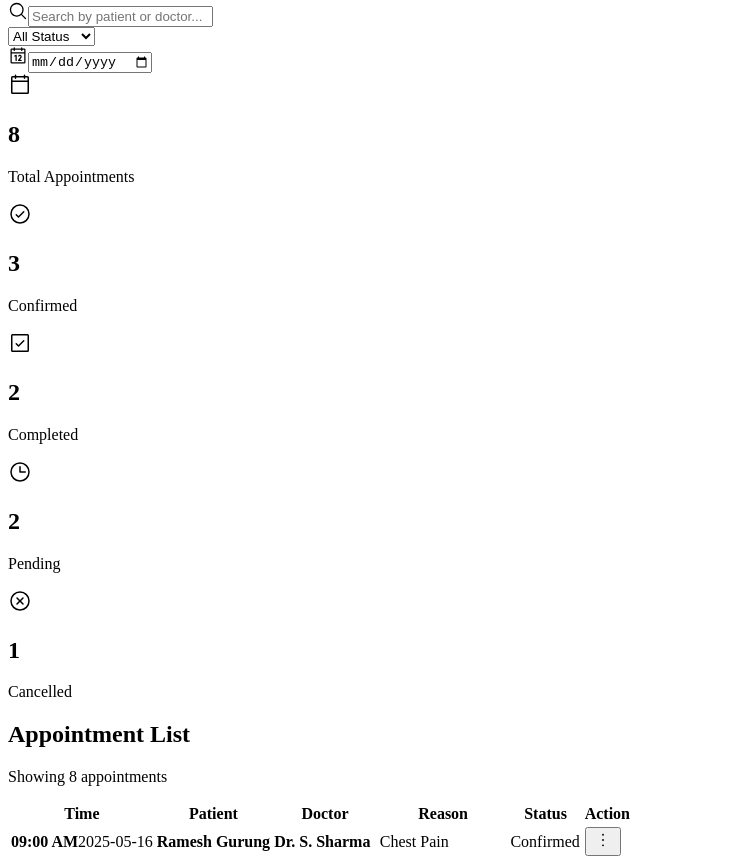
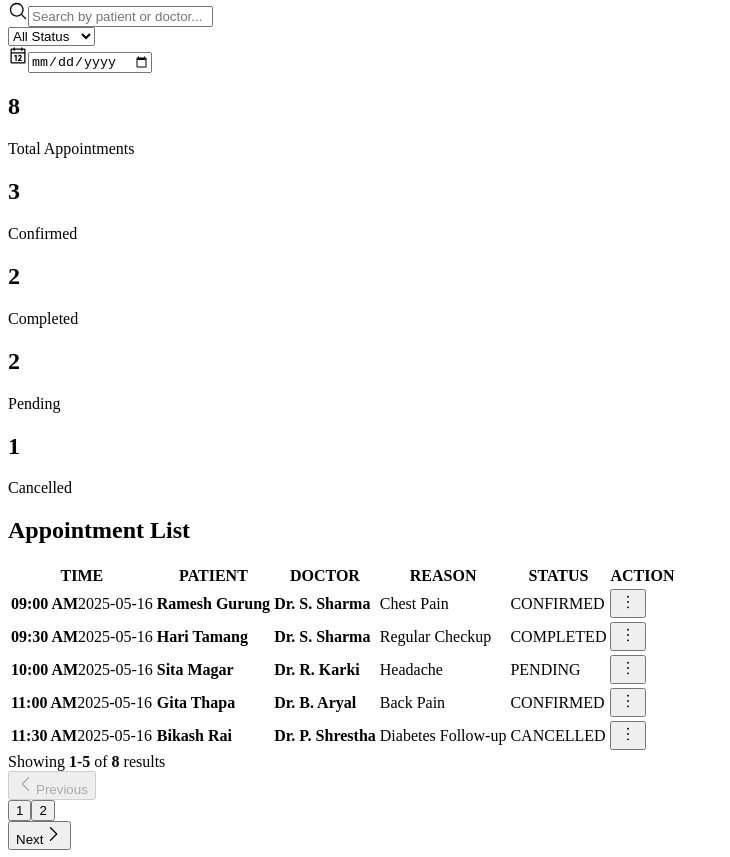
Before and after one commit to Happilli/adminmeds, a React (Vite) app: page /appointments in a window 1280 px wide. Shown: the part 866-1723 px from the top of the page, without its empty margins (0-730 px from the left). Built offline with nearby package versions, Linux system fonts and the light colour scheme; the HTML template or start-up script is replaced by a standard one.

Commit message:
remove icons from stuff and update appointments

```diff
--- a/src/components/AppointmentStats/AppointmentStats.jsx
+++ b/src/components/AppointmentStats/AppointmentStats.jsx
@@ -1,32 +1,20 @@
-import {
-  CalendarBlankIcon,
-  CheckCircleIcon,
-  CheckSquareIcon,
-  ClockIcon,
-  XCircleIcon,
-} from "@phosphor-icons/react";
-
 function AppointmentStats({ stats }) {
   const cards = [
-    { title: "Total Appointments", value: stats.total, icon: CalendarBlankIcon, bg: "bg-secondary-container/40", text: "text-secondary" },
-    { title: "Confirmed", value: stats.confirmed, icon: CheckCircleIcon, bg: "bg-tertiary-container/20", text: "text-tertiary" },
-    { title: "Completed", value: stats.completed, icon: CheckSquareIcon, bg: "bg-primary-container/20", text: "text-primary" },
-    { title: "Pending", value: stats.pending, icon: ClockIcon, bg: "bg-secondary-container/40", text: "text-secondary-fixed" },
-    { title: "Cancelled", value: stats.cancelled, icon: XCircleIcon, bg: "bg-error-container/20", text: "text-error" },
+    { title: "Total Appointments", value: stats.total },
+    { title: "Confirmed", value: stats.confirmed },
+    { title: "Completed", value: stats.completed },
+    { title: "Pending", value: stats.pending },
+    { title: "Cancelled", value: stats.cancelled },
   ];
 
   return (
     <div className="grid grid-cols-2 lg:grid-cols-5 gap-5">
-      {cards.map(({ title, value, icon: Icon, bg, text }) => (
+      {cards.map(({ title, value }) => (
         <div
           key={title}
-          className="bg-surface-container rounded-2xl p-5 border border-outline-variant hover:-translate-y-1 transition-transform"
+          className="bg-surface-container rounded-2xl p-5 border border-outline-variant
+           hover:border-primary/40 transition-colors"
         >
-          <div className="flex justify-end mb-4">
-            <div className={`w-12 h-12 rounded-xl flex items-center justify-center ${bg} ${text}`}>
-              <Icon size={24} />
-            </div>
-          </div>
           <h2 className="text-3xl font-bold text-on-surface">{value}</h2>
           <p className="text-sm text-on-surface-variant mt-2">{title}</p>
         </div>
--- a/src/components/AppointmentTable/AppointmentTable.jsx
+++ b/src/components/AppointmentTable/AppointmentTable.jsx
@@ -41,12 +41,12 @@ function AppointmentTable({ appointments, onViewDetails, onUpdateStatus }) {
       <table className="w-full border-collapse">
         <thead>
           <tr>
-            <th className="text-left py-4 px-6 text-sm font-semibold text-on-surface-variant bg-surface-container-high">Time</th>
-            <th className="text-left py-4 px-6 text-sm font-semibold text-on-surface-variant bg-surface-container-high">Patient</th>
-            <th className="text-left py-4 px-6 text-sm font-semibold text-on-surface-variant bg-surface-container-high">Doctor</th>
-            <th className="text-left py-4 px-6 text-sm font-semibold text-on-surface-variant bg-surface-container-high">Reason</th>
-            <th className="text-left py-4 px-6 text-sm font-semibold text-on-surface-variant bg-surface-container-high">Status</th>
-            <th className="text-left py-4 px-6 text-sm font-semibold text-on-surface-variant bg-surface-container-high">Action</th>
+            <th className="text-left py-4 px-6 text-sm font-semibold text-on-surface-variant bg-surface-container-high">TIME</th>
+            <th className="text-left py-4 px-6 text-sm font-semibold text-on-surface-variant bg-surface-container-high">PATIENT</th>
+            <th className="text-left py-4 px-6 text-sm font-semibold text-on-surface-variant bg-surface-container-high">DOCTOR</th>
+            <th className="text-left py-4 px-6 text-sm font-semibold text-on-surface-variant bg-surface-container-high">REASON</th>
+            <th className="text-left py-4 px-6 text-sm font-semibold text-on-surface-variant bg-surface-container-high">STATUS</th>
+            <th className="text-left py-4 px-6 text-sm font-semibold text-on-surface-variant bg-surface-container-high">ACTION</th>
           </tr>
         </thead>
 
@@ -78,10 +78,10 @@ function AppointmentTable({ appointments, onViewDetails, onUpdateStatus }) {
 
               <td className="py-4 px-6 border-t border-outline-variant/50">
                 <span
-                  className={`px-3.5 py-1.5 rounded-full text-xs font-semibold ${statusStyles[appointment.status.toLowerCase()]
+                  className={`px-3.5 py-1.5 rounded border text-xs font-semibold ${statusStyles[appointment.status.toLowerCase()]
                     }`}
                 >
-                  {appointment.status}
+                  {appointment.status.toUpperCase()}
                 </span>
               </td>
 
--- a/src/components/DoctorStats/DoctorStats.jsx
+++ b/src/components/DoctorStats/DoctorStats.jsx
@@ -1,9 +1,3 @@
-import {
-  UsersThreeIcon,
-  ShieldCheckIcon,
-  FirstAidKitIcon,
-  PhoneIcon,
-} from "@phosphor-icons/react";
 import doctors from "../../data/doctors";
 
 function DoctorStats() {
@@ -11,27 +5,22 @@ function DoctorStats() {
   const active = doctors.filter((d) => d.status === "Active").length;
 
   const stats = [
-    { title: "Total Doctors", value: total, icon: UsersThreeIcon, bg: "bg-secondary-container/40", text: "text-secondary" },
-    { title: "Active Now", value: active, icon: ShieldCheckIcon, bg: "bg-tertiary-container/20", text: "text-tertiary" },
-    { title: "Surgery Hours", value: "1,240", icon: FirstAidKitIcon, bg: "bg-primary-container/20", text: "text-primary" },
-    { title: "On Call", value: "04", icon: PhoneIcon, bg: "bg-error-container/20", text: "text-error" },
+    { title: "Total Doctors", value: total },
+    { title: "Active Now", value: active },
+    { title: "Surgery Hours", value: "1,240" },
+    { title: "On Call", value: "04" },
   ];
 
   return (
     <div className="grid grid-cols-1 sm:grid-cols-2 lg:grid-cols-4 gap-5 mb-8">
-      {stats.map(({ title, value, icon: Icon, bg, text }) => (
+      {stats.map(({ title, value }) => (
         <div
           key={title}
           className="bg-surface-container rounded-2xl p-5 border border-outline-variant
-           hover:border-primary/40 transition-colors flex items-center gap-4"
+           hover:border-primary/40 transition-colors"
         >
-          <div className={`w-14 h-14 rounded-2xl flex items-center justify-center shrink-0 ${bg} ${text}`}>
-            <Icon size={28} />
-          </div>
-          <div>
-            <p className="text-sm text-on-surface-variant mb-1">{title}</p>
-            <h2 className="text-3xl font-bold text-on-surface">{value}</h2>
-          </div>
+          <p className="text-sm text-on-surface-variant mb-1">{title}</p>
+          <h2 className="text-3xl font-bold text-on-surface">{value}</h2>
         </div>
       ))}
     </div>
--- a/src/components/Statcard/StatCard.jsx
+++ b/src/components/Statcard/StatCard.jsx
@@ -1,19 +1,16 @@
 import { TrendUpIcon, TrendDownIcon } from "@phosphor-icons/react";
 
-function StatCard({ number, title, subtitle, icon, percentage, trend = "up" }) {
+function StatCard({ number, title, subtitle, percentage, trend = "up" }) {
   const isUp = trend === "up";
 
   return (
-        <div className="bg-surface-container rounded-2xl p-6 border border-outline-variant
-         hover:border-primary/40 transition-colors">
+    <div className="bg-surface-container rounded-2xl p-6 border border-outline-variant hover:border-primary/40 transition-colors">
       <div className="flex justify-between items-start mb-5">
-                <div className="w-12 h-12 rounded-xl bg-secondary-container flex items-center
-                 justify-center text-secondary-fixed">
-                    {icon}
-                </div>
+        <h1 className="text-3xl font-bold text-on-surface">{number}</h1>
         {percentage && (
           <div
-                        className={`px-3 py-1.5 rounded-lg text-sm font-medium flex items-center gap-1 ${isUp
+            className={`px-3 py-1.5 rounded-lg text-sm font-medium flex items-center gap-1 ${
+              isUp
                 ? "bg-tertiary-container/20 text-tertiary"
                 : "bg-error-container/20 text-error"
             }`}
@@ -24,7 +21,6 @@ function StatCard({ number, title, subtitle, icon, percentage, trend = "up" }) {
         )}
       </div>
 
-            <h1 className="text-3xl font-bold text-on-surface mb-2">{number}</h1>
       <h3 className="text-sm font-semibold text-on-surface mb-1">{title}</h3>
       <p className="text-sm text-on-surface-variant">{subtitle}</p>
     </div>
--- a/src/pages/Appointments/Appointments.jsx
+++ b/src/pages/Appointments/Appointments.jsx
@@ -115,11 +115,7 @@ function Appointments() {
       <AppointmentStats stats={stats} />
 
       <div>
-        <h2 className="text-lg font-semibold text-on-surface mb-1">Appointment List</h2>
-        <p className="text-sm text-on-surface-variant">
-          Showing <span className="text-on-surface font-medium">{filteredAppointments.length}</span> appointment
-          {filteredAppointments.length !== 1 && "s"}
-        </p>
+        <h2 className="text-2xl font-semibold text-on-surface">Appointment List</h2>
       </div>
 
       <AppointmentTable
```
Lines whose indentation alone changed are shown as unchanged.
